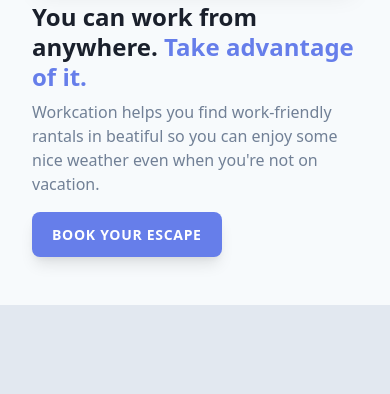
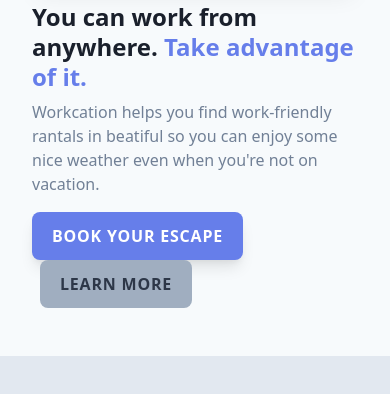
Before and after one commit to gueroverde/taildwindcss-course, a website: page public/index.html in a window 390 px wide. Shown: the part 158-552 px from the top of the page. Drawn offline with nearby package versions, Linux system fonts and the light colour scheme; files that its build step writes are made by us from their sources.

Commit message:
Composing Utilities with @apply

```diff
--- a/css/tailwind.css
+++ b/css/tailwind.css
@@ -1,3 +1,22 @@
 @tailwind base;
 @tailwind components;
+
+.btn {
+    @apply inline-block px-5 py-3 rounded-lg uppercase tracking-wider font-semibold;
+}
+.btn-indigo {
+    @apply bg-indigo-500 text-white;
+}
+
+.btn-indigo:hover {
+    @apply bg-indigo-400;
+}
+
+.btn-gray {
+    @apply bg-gray-500 text-gray-800;
+}
+
+.btn-gray:hover {
+    @apply bg-gray-300;
+}
 @tailwind utilities;
--- a/public/index.html
+++ b/public/index.html
@@ -19,7 +19,8 @@
                     Workcation helps you find work-friendly rantals in beatiful so you can enjoy some nice weather even when you're not on vacation.
                 </p>
                 <div class="mt-4 sm:mt-6">
-                        <a href="#" class="inline-block bg-indigo-500 hover:bg-indigo-400 text-white px-5 py-3 rounded-lg shadow-lg uppercase tracking-wider font-semibold text-sm sm:text-base">Book your escape</a>
+                        <a href="#" class="btn btn-indigo shadow-lg sm:text-base">Book your escape</a>
+                        <a href="#" class="ml-2 btn btn-gray sm:text-base">Learn more</a>
                 </div>
             </div>
             </div>
```
